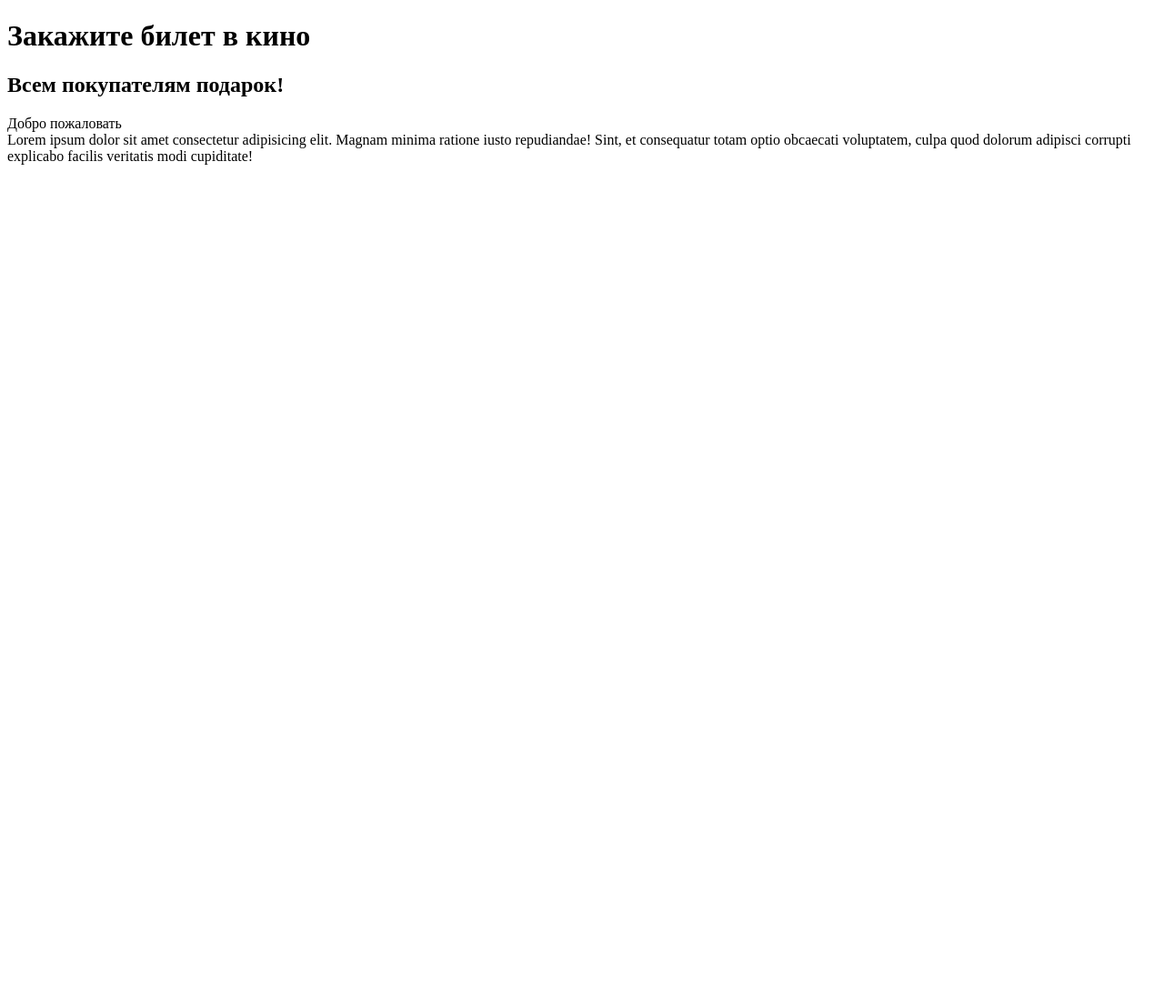
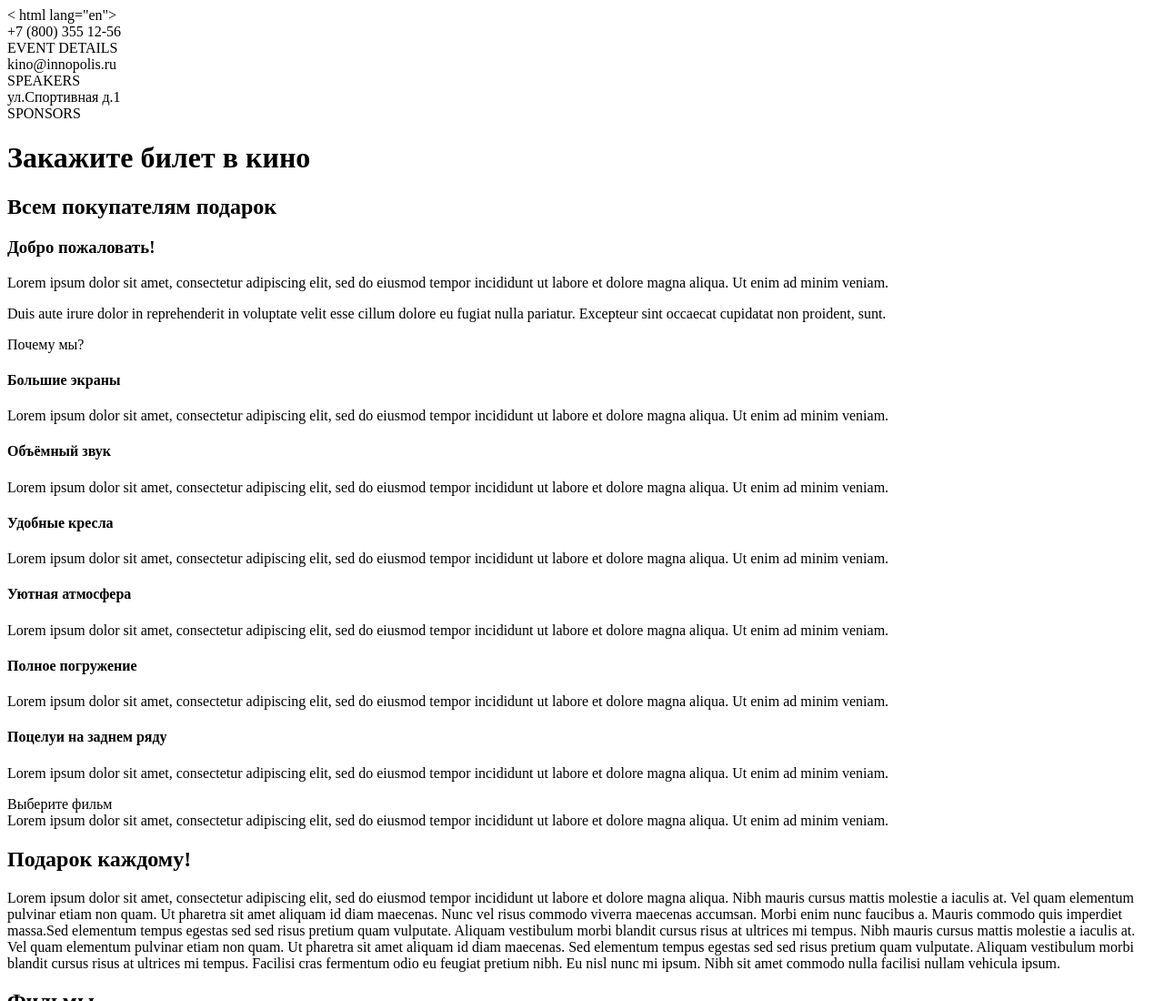
Before and after one commit to markInno/cinemaProject, a plain HTML site: page index.html in a window 1280 px wide. Shown: the top 1100 px of the page at 91% size. Before the commit the page ends 800 px from the top, so only its background shows below. Drawn offline with Linux system fonts and the light colour scheme.

Commit message:
Последний коммит

```diff
--- a/index.html
+++ b/index.html
@@ -1,22 +1,102 @@
-<!DOCTYPE html>
-<html lang="en">
-  <head>
-    <meta charset="UTF-8" />
-    <meta http-equiv="X-UA-Compatible" content="IE=edge" />
-    <meta name="viewport" content="width=device-width, initial-scale=1.0" />
-    <title>Document</title>
-  </head>
-  <body>
-    <h1>Закажите билет в кино</h1>
-    <h2>Всем покупателям подарок!</h2>
-    <div>
-      Добро пожаловать
-      <div>
-        Lorem ipsum dolor sit amet consectetur adipisicing elit. Magnam minima
-        ratione iusto repudiandae! Sint, et consequatur totam optio obcaecati
-        voluptatem, culpa quod dolorum adipisci corrupti explicabo facilis
-        veritatis modi cupiditate!
-      </div>
+<!--index.html-структура документа-->
+<!doktype html>
+< html lang="en">
+<head>
+    <title>Продажа билетов в кино в Иннополисе</title>
+</head>
+<body>
+   <div>+7 (800) 355 12-56</div>
+   <div>EVENT DETAILS</div>
+   <div>kino@innopolis.ru</div>
+   <div>SPEAKERS</div>
+   <div>ул.Спортивная д.1</div>
+   <div>SPONSORS</div>
+   <div> <h1>Закажите билет в кино</h1>
+    <h2>Всем покупателям подарок</h2>
     </div>
-  </body>
+    <div> <h3>Добро пожаловать!</h3>
+         <p>Lorem ipsum dolor sit amet, consectetur adipiscing elit, sed do eiusmod tempor
+        incididunt ut labore et dolore magna aliqua. Ut enim ad minim veniam.</p>
+        <p>Duis aute irure dolor in reprehenderit in voluptate velit esse cillum dolore
+          eu fugiat nulla pariatur. Excepteur sint occaecat cupidatat non proident, sunt.</p>
+    </div>
+    <div>Почему мы?</div>
+    <div><h4>Большие экраны</h4>
+        <p>Lorem ipsum dolor sit amet, consectetur adipiscing elit, sed do eiusmod tempor incididunt
+         ut labore et dolore magna aliqua. Ut enim ad minim veniam. </p></div>
+    <div><h4>Объёмный звук</h4>
+        <p>Lorem ipsum dolor sit amet, consectetur adipiscing elit, sed do eiusmod tempor incididunt
+        ut labore et dolore magna aliqua. Ut enim ad minim veniam. </p></div>
+    <div><h4>Удобные кресла</h4>
+        <p>Lorem ipsum dolor sit amet, consectetur adipiscing elit, sed do eiusmod tempor incididunt
+         ut labore et dolore magna aliqua. Ut enim ad minim veniam. </p></div>
+    <div><h4>Уютная атмосфера</h4>
+        <p>Lorem ipsum dolor sit amet, consectetur adipiscing elit, sed do eiusmod tempor incididunt
+        ut labore et dolore magna aliqua. Ut enim ad minim veniam.  </p></div>
+    <div><h4>Полное погружение</h4>
+        <p>Lorem ipsum dolor sit amet, consectetur adipiscing elit, sed do eiusmod tempor incididunt
+        ut labore et dolore magna aliqua. Ut enim ad minim veniam.  </p></div>
+    <div><h4>Поцелуи на заднем ряду</h4>
+        <p>Lorem ipsum dolor sit amet, consectetur adipiscing elit, sed do eiusmod tempor incididunt
+        ut labore et dolore magna aliqua. Ut enim ad minim veniam.  </p></div>
+    <div>Выберите фильм</div>
+    <div>Lorem ipsum dolor sit amet, consectetur adipiscing elit, sed do eiusmod tempor incididunt
+        ut labore et dolore magna aliqua. Ut enim ad minim veniam. </div>
+    <div><h2>Подарок каждому!</h2>
+        <p>Lorem ipsum dolor sit amet, consectetur adipiscing elit, sed do eiusmod tempor incididunt
+         ut labore et dolore magna aliqua. Nibh mauris cursus mattis molestie a iaculis at. Vel quam
+         elementum pulvinar etiam non quam. Ut pharetra sit amet aliquam id diam maecenas.
+        Nunc vel risus commodo viverra maecenas accumsan. Morbi enim nunc faucibus a. Mauris commodo
+        quis imperdiet massa.Sed elementum tempus egestas sed sed risus pretium quam vulputate. Aliquam
+        vestibulum morbi blandit cursus risus at ultrices mi tempus.
+        Nibh mauris cursus mattis molestie a iaculis at. Vel quam elementum pulvinar etiam non quam.
+        Ut pharetra sit amet aliquam id diam maecenas. Sed elementum tempus egestas sed sed risus pretium
+         quam vulputate. Aliquam vestibulum morbi blandit cursus risus at ultrices mi tempus. Facilisi
+         cras fermentum odio eu feugiat pretium nibh. Eu nisl nunc mi ipsum. Nibh sit amet commodo
+         nulla facilisi nullam vehicula ipsum.</p></div>
+    <div><h2>Фильмы</h2>
+        <p>Lorem ipsum dolor sit amet, consectetur adipiscing elit, sed do eiusmod tempor incididunt
+        ut labore et dolore magna aliqua. Nibh mauris cursus mattis molestie a iaculis at. Vel
+        quam elementum pulvinar etiam non quam.</p></div>
+    <div><h3>Выживший</h3>
+        <p>Lorem ipsum dolor sit amet, consectetur adipiscing elit, sed do eiusmod tempor incididunt
+        ut labore et dolore magna aliqua. Nibh mauris cursus mattis molestie a iaculis at. Vel
+        quam elementum pulvinar etiam non quam.</p></div>
+    <div><h2>Товары</h2>
+        <p>Lorem ipsum dolor sit amet, consectetur adipiscing elit, sed do eiusmod tempor incididunt
+        ut labore et dolore magna aliqua. Nibh mauris cursus mattis molestie a iaculis at. Vel
+         quam elementum pulvinar etiam non quam.</p></div>
+    <div>Coca-cola</div>
+    <div>Брелок “Железный человек”</div>
+    <div>Постер “Мстители”</div>
+    <div><h2>Отзывы</h2>
+         <p>Lorem ipsum dolor sit amet, consectetur adipiscing elit, sed do eiusmod tempor incididunt
+           ut labore et dolore magna aliqua. Nibh mauris cursus mattis molestie a iaculis at. Vel
+            quam elementum pulvinar etiam non quam.</p></div>
+    <div><h4>Елена Еленова</h4>
+        <p>Lorem ipsum dolor sit amet, consectetur adipiscing elit, sed do eiusmod tempor incididunt
+         ut labore et dolore magna aliqua. Ut enim ad minim veniam.</p></div>
+    <div><h4>Борис Борисов</h4>
+        <p>Lorem ipsum dolor sit amet, consectetur adipiscing elit, sed do eiusmod tempor incididunt
+        ut labore et dolore magna aliqua. Ut enim ad minim veniam.</p></div>
+    <div><h4>Леонардо ДиКаприо</h4>
+        <p>Lorem ipsum dolor sit amet, consectetur adipiscing elit, sed do eiusmod tempor incididunt
+         ut labore et dolore magna aliqua. Ut enim ad minim veniam.</p></div>
+    <div>Обратная связь</div>
+    <div>Lorem ipsum dolor sit amet, consectetur adipiscing elit, sed do eiusmod tempor incididunt ut
+        labore et dolore magna aliqua. Ut enim ad minim veniam</div>
+    <div><h3>SITE</h3>
+        EVENT DETAILS
+        SPEAKERS
+        SPONSORS
+        PAST EVENTS
+        CONTACT </div>
+    <div><h3>CONTACT</h3>
+        +7 (800) 355 12-56
+        kino@innopolis.ru
+        420500, г. Иннополис ул.Университетская, д.1
+         Как добраться
+         Все контакты </div>
+    <div>Copyright  @ 2020 Innopolis University . All Rights Reserved.</div>
+ </body>
 </html>
```
